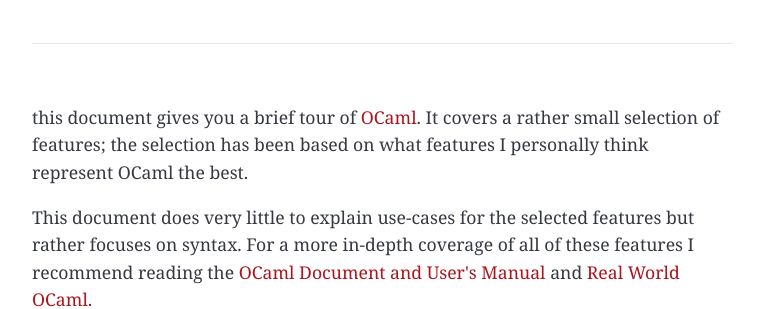
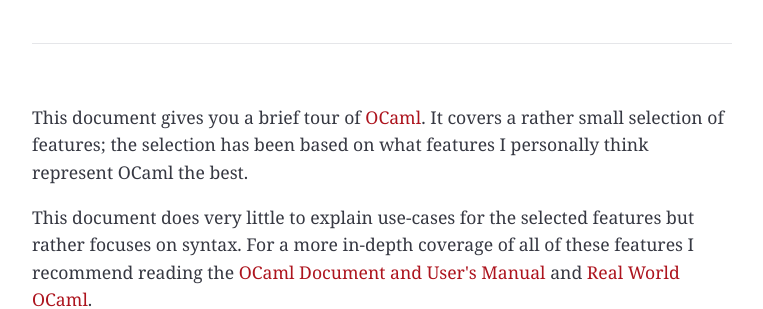
Before and after one commit to mads-hartmann/blog.mads-hartmann.com, a Jekyll site: the page built from _posts/2014-11-13-ocaml-briefly.html, in a window 1280 px wide and 900 px high. Shown: the part 254-563 px from the top of the window, without its empty margins (258-1021 px from the left). Built offline with Jekyll 4.4.1, drawn with Linux system fonts in a browser that asks for light colours; nearby versions of some CDN libraries; Markdown is read by kramdown in place of the engine named in the settings.

Commit message:
Capitalize first letter

```diff
--- a/_org/_posts/2014-11-13-ocaml-briefly.org
+++ b/_org/_posts/2014-11-13-ocaml-briefly.org
@@ -12,7 +12,7 @@
 
 # (setq tuareg-interactive-buffer-name "*ocaml-toplevel*")
 
-this document gives you a brief tour of [[https://ocaml.org/][OCaml]]. It covers a rather
+This document gives you a brief tour of [[https://ocaml.org/][OCaml]]. It covers a rather
 small selection of features; the selection has been based on what
 features I personally think represent OCaml the best.
 
--- a/_posts/2014-11-13-ocaml-briefly.html
+++ b/_posts/2014-11-13-ocaml-briefly.html
@@ -6,7 +6,7 @@
 ---
 
 <p>
-this document gives you a brief tour of <a href="https://ocaml.org/">OCaml</a>. It covers a rather
+This document gives you a brief tour of <a href="https://ocaml.org/">OCaml</a>. It covers a rather
 small selection of features; the selection has been based on what
 features I personally think represent OCaml the best.
 </p>
```
